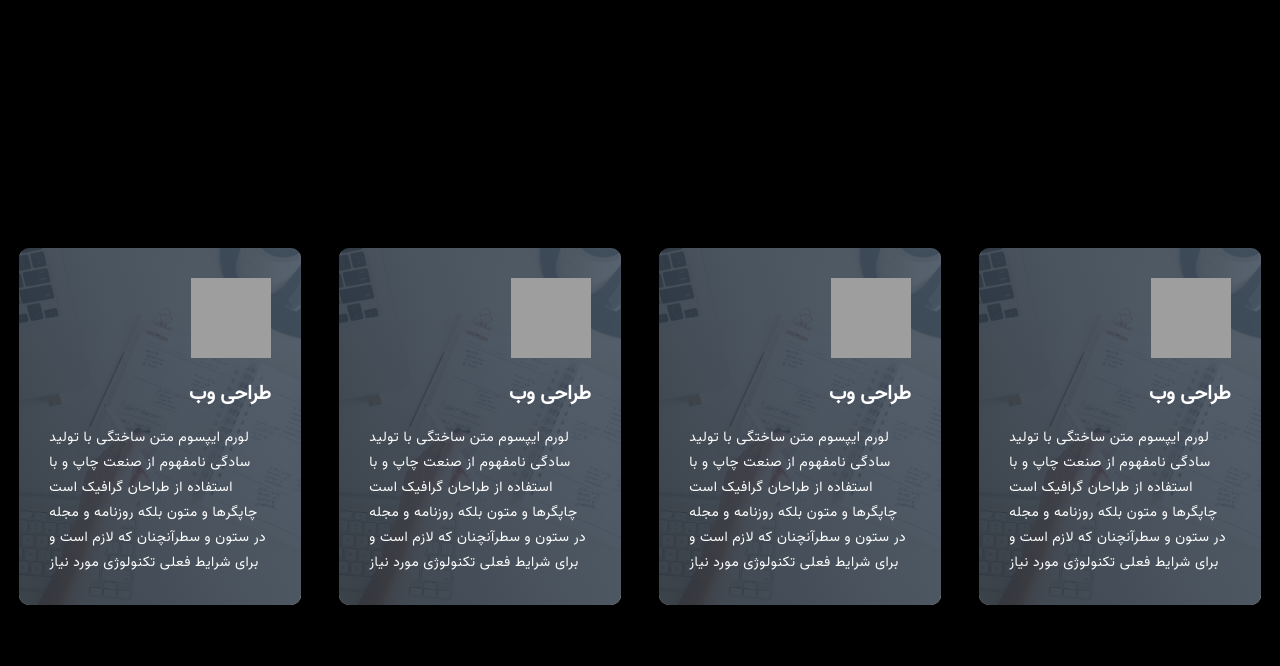
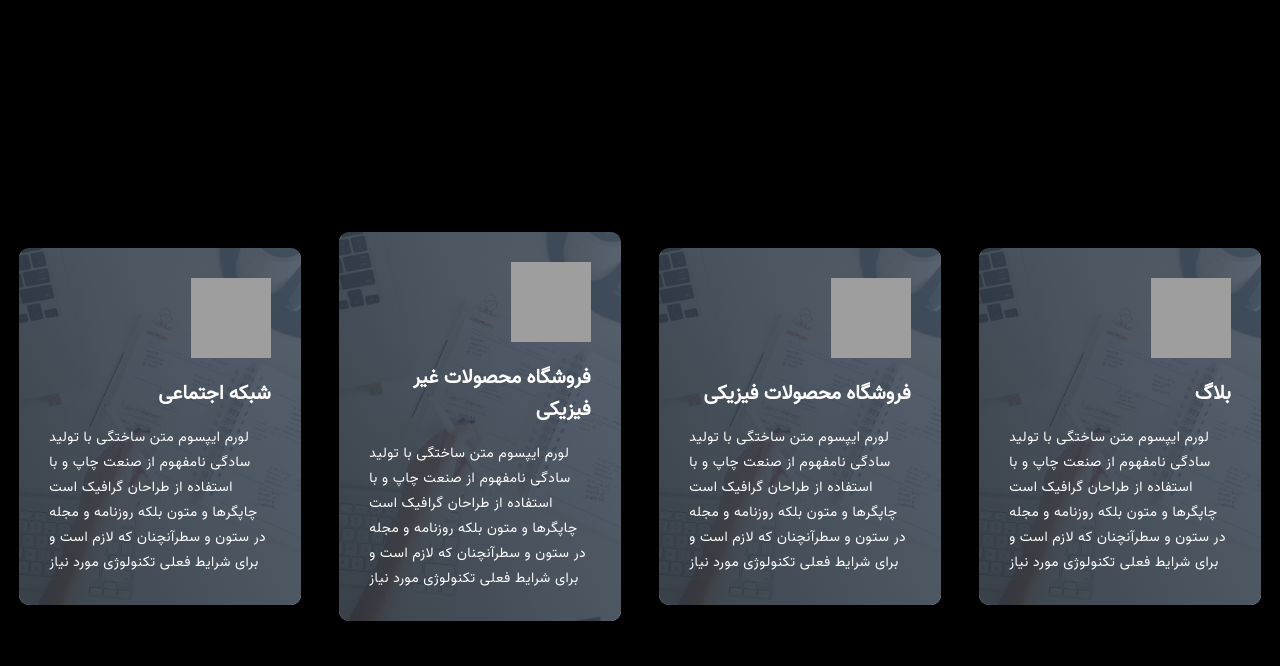
Before and after one commit to AbGh2011/Example_of_work, a Django app: page / in a window 1280 px wide. Shown: the part 895-1561 px from the top of the page. Run offline with Django 5.2, Linux system fonts and the light colour scheme; grey boxes are pictures that could not be loaded.

Commit message:
some changes in 'Personal'

```diff
--- a/Personal/static/style.css
+++ b/Personal/static/style.css
@@ -501,10 +501,6 @@ p {
 }
 /*End contact Section */
 
-/* Footer */
-
-/* End Footer */
-
 /* Keyframes */
 @keyframes hamburger_puls {
 	0% {
--- a/Personal/templates/personal.html
+++ b/Personal/templates/personal.html
@@ -52,25 +52,24 @@
     <div class="services container">
       <div class="service-bottom">
         <div class="service-item">
-          <div class="icon"><img src="https://img.icons8.com/bubbles/100/000000/services.png" /></div>
-          <h2>طراحی وب</h2>
+          <div class="icon"><img src="https://img.icons8.com/?size=100&id=EXtI7GqJMPQH&format=png&color=000000" /></div>
+          <h2>بلاگ</h2>
           <p>لورم ایپسوم متن ساختگی با تولید سادگی نامفهوم از صنعت چاپ و با استفاده از طراحان گرافیک است چاپگرها و متون بلکه روزنامه و مجله در ستون و سطرآنچنان که لازم است و برای شرایط فعلی تکنولوژی مورد نیاز </p>
         </div>
         <div class="service-item">
-          <div class="icon"><img src="https://img.icons8.com/bubbles/100/000000/services.png" /></div>
-          <h2>طراحی وب</h2>
+          <div class="icon"><img src="https://img.icons8.com/?size=100&id=6XClFtZFyMKZ&format=png&color=000000" /></div>
+          <h2>فروشگاه محصولات فیزیکی</h2>
+          <p>لورم ایپسوم متن ساختگی با تولید سادگی نامفهوم از صنعت چاپ و با استفاده از طراحان گرافیک است چاپگرها و متون بلکه روزنامه و مجله در ستون و سطرآنچنان که لازم است و برای شرایط فعلی تکنولوژی مورد نیاز </p>
+        </div>
+        <div class="service-item">
+          <div class="icon"><img src="https://img.icons8.com/?size=100&id=vjzcUQSIxOy4&format=png&color=000000" /></div>
+          <h2>فروشگاه محصولات غیر فیزیکی</h2>
           <p>لورم ایپسوم متن ساختگی با تولید سادگی نامفهوم از صنعت چاپ و با استفاده از طراحان گرافیک است چاپگرها و متون بلکه روزنامه و مجله در ستون و سطرآنچنان که لازم است و برای شرایط فعلی تکنولوژی مورد نیاز </p>
 
         </div>
         <div class="service-item">
-          <div class="icon"><img src="https://img.icons8.com/bubbles/100/000000/services.png" /></div>
-          <h2>طراحی وب</h2>
-          <p>لورم ایپسوم متن ساختگی با تولید سادگی نامفهوم از صنعت چاپ و با استفاده از طراحان گرافیک است چاپگرها و متون بلکه روزنامه و مجله در ستون و سطرآنچنان که لازم است و برای شرایط فعلی تکنولوژی مورد نیاز </p>
-
-        </div>
-        <div class="service-item">
-          <div class="icon"><img src="https://img.icons8.com/bubbles/100/000000/services.png" /></div>
-          <h2>طراحی وب</h2>
+          <div class="icon"><img src="https://img.icons8.com/?size=100&id=110568&format=png&color=000000" /></div>
+          <h2>شبکه اجتماعی</h2>
           <p>لورم ایپسوم متن ساختگی با تولید سادگی نامفهوم از صنعت چاپ و با استفاده از طراحان گرافیک است چاپگرها و متون بلکه روزنامه و مجله در ستون و سطرآنچنان که لازم است و برای شرایط فعلی تکنولوژی مورد نیاز </p>
 
         </div>
@@ -119,27 +118,29 @@
           </div>
         </div>
         <div class="contact-item">
-          <div class="icon"><img src="https://img.icons8.com/bubbles/100/000000/map-marker.png" /></div>
-          <div class="contact-info">
-            <h1>آدرس</h1>
-            <h2>ایران، آذربایجان شرقی، میانه، میدان معلم، کوچه سوم، آپارتمان امین، واحد 9</h2>
-          </div>
+            <div class="icon">
+                <img src="https://img.icons8.com/?size=100&id=TEYr8ETaIfBJ&format=png&color=000000" />
+            </div>
+            <div class="contact-info">
+                <h1>شبکه های اجتماعی</h1>
+                <div class="col-sm-6 col-lg-2 mb-4">
+                    <a class="nav-link" href="https://www.linkedin.com/in/abolfazl-gharedagih-a4580531a/">
+                        <img src="https://img.icons8.com/color/48/000000/linkedin.png" alt="LinkedIn" style="width: 24px; height: 24px; margin-right: 8px;" />
+                    </a>
+                    <a class="nav-link" href="https://www.instagram.com/a_gharedagihh/">
+                        <img src="https://img.icons8.com/color/48/000000/instagram-new.png" alt="Instagram" style="width: 24px; height: 24px; margin-right: 8px;" />
+                    </a>
+                    <a class="nav-link" href="https://t.me/Abolfazl_gh1221">
+                        <img src="https://img.icons8.com/color/48/000000/telegram-app.png" alt="Telegram" style="width: 24px; height: 24px; margin-right: 8px;" />
+                    </a>
+                </div>
+            </div>
+        </div>
         </div>
       </div>
     </div>
   </section>
-{#    <div class="col-sm-6 col-lg-2 mb-4">#}
-{#    <h5 class="mb-4">شبکه های اجتماعی</h5>#}
-{#    <ul class="nav flex-column">#}
-{#        <li class="nav-item"><a class="nav-link" href="https://www.linkedin.com/in/abolfazl-gharedagih-a4580531a/"><i class="fab fa-linkedin fa-fw me-2 text-linkedin"></i>Linkedin</a></li>#}
-{#        <li class="nav-item"><a class="nav-link" href="https://www.instagram.com/a_gharedagihh/"><i class="fab fa-instagram fa-fw me-2 text-instagram"></i>Instagram</a></li>#}
-{#        <li class="nav-item"><a class="nav-link" href="https://t.me/Abolfazl_gh1221"><i class="fab fa-telegram fa-fw me-2 text-linkedin"></i>Telegram</a></li>#}
-{#    </ul>#}
-{#    </div>#}
   <!-- End Contact Section -->
-  <!-- Footer -->
-
-  <!-- End Footer -->
 </body>
 
 </html>
```
Also changed, not shown: Personal/static/img/profile.jpg.
